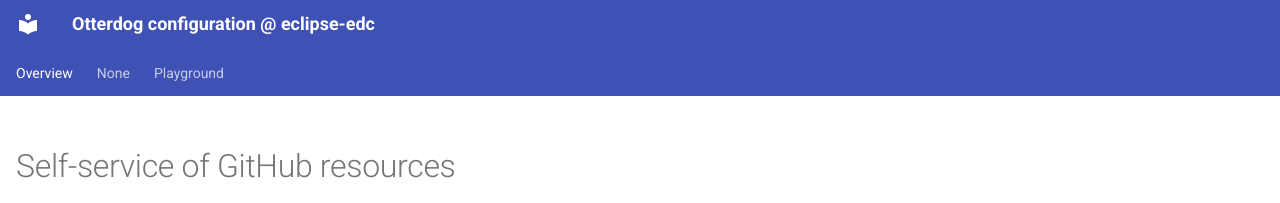
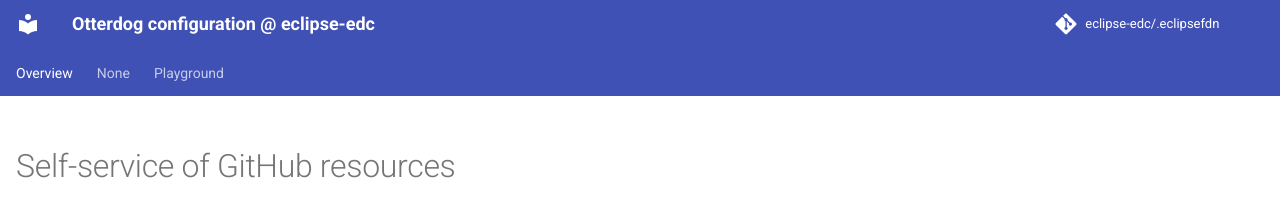
Before and after one commit to wolf4ood/.eclipsefdn, an MkDocs documentation site: the page built from docs/index.md, in a window 1280 px wide. Shown: the top 203 px of the page. Built offline with MkDocs 1.6.1 and Material for MkDocs 9.7.7, drawn with Linux system fonts in a browser that asks for light colours; comment, search, counter and statistics services are not loaded.

Commit message:
Updating file 'mkdocs.yml' with otterdog.

```diff
--- a/mkdocs.yml
+++ b/mkdocs.yml
@@ -3,6 +3,9 @@ site_description: Otterdog configuration @ eclipse-edc
 strict: false
 
 site_url: https://eclipse-edc.github.io/.eclipsefdn/
+
+repo_name: eclipse-edc/.eclipsefdn
+repo_url: https://github.com/eclipse-edc/.eclipsefdn/
 
 docs_dir: ./docs
 site_dir: ./_site
```
